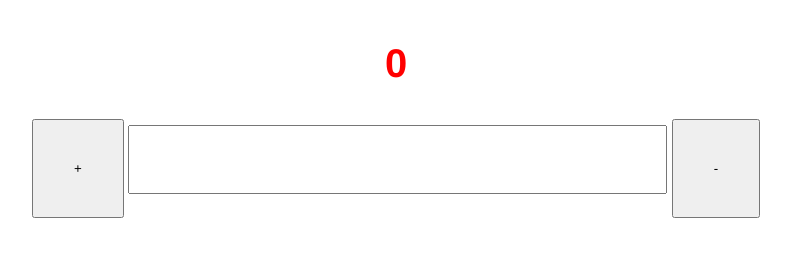
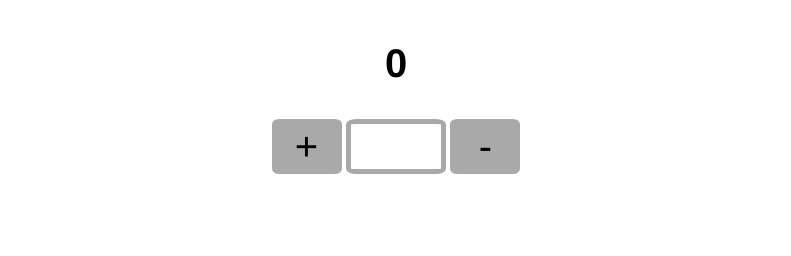
Before and after one commit to davekoncsol/assessment-1, a plain HTML site: page index.html in a window 1280 px wide. Shown: the whole page, without its empty margins (244-1035 px from the left). Drawn offline with Linux system fonts and the light colour scheme.

Commit message:
made the addition and subtraction work

```diff
--- a/css/main.css
+++ b/css/main.css
@@ -6,17 +6,26 @@ html, * {
   body {
       display: flex;
       justify-content: center;
-      color: red;
+      color:black;
       align-items: center;
   }
 
   button {
-      padding: 40px;
+      padding: 0px;
+      background-color:  #A9A9A9;
+      border-radius: 10%;
+      font-size: 40px;
+      border: 5px solid  #A9A9A9;
+      width: 70px;
   }
 
   input {
-      padding: 10px;
+      padding: 0px;
       font-size: 40px;
+      width: 100px;
+      border: 5px solid  #A9A9A9;
+      border-radius: 10%;
+
   }
 
   h2 {
--- a/index.html
+++ b/index.html
@@ -10,9 +10,9 @@
 </head>
 <body>
     <div>
-        <h2>0</h2>
+        <h2 id='total'>0</h2>
         <button id = "add">+</button>
-        <input type="text">
+        <input id="data" type="text" name= "1">
         <button id = "sub">-</button>
 
         </div>
--- a/java/main.js
+++ b/java/main.js
@@ -0,0 +1,34 @@
+//event listeners
+
+let plusButton = document.getElementById('add');
+plusButton.addEventListener('click', add);
+
+
+
+input = 1;
+
+let subButton = document.getElementById('sub');
+subButton.addEventListener('click', sub);
+
+let total = 0;
+
+render();
+
+function add(){
+
+var input = document.getElementById('data').value;
+total = parseInt(input) + total ;
+render();
+};
+
+function sub(){
+
+var input = document.getElementById('data').value;
+total =  total - parseInt(input) ;
+render();
+    };
+
+function render(){
+    document.getElementById('total').textContent = total;
+
+}
```
